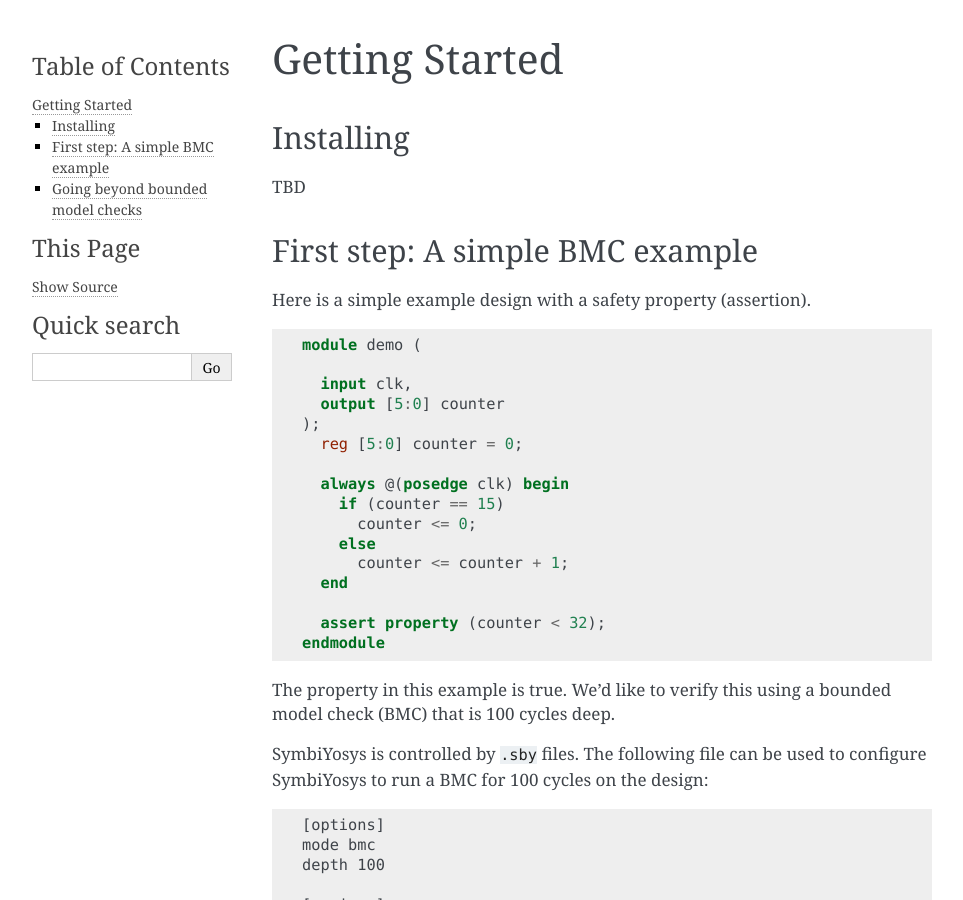
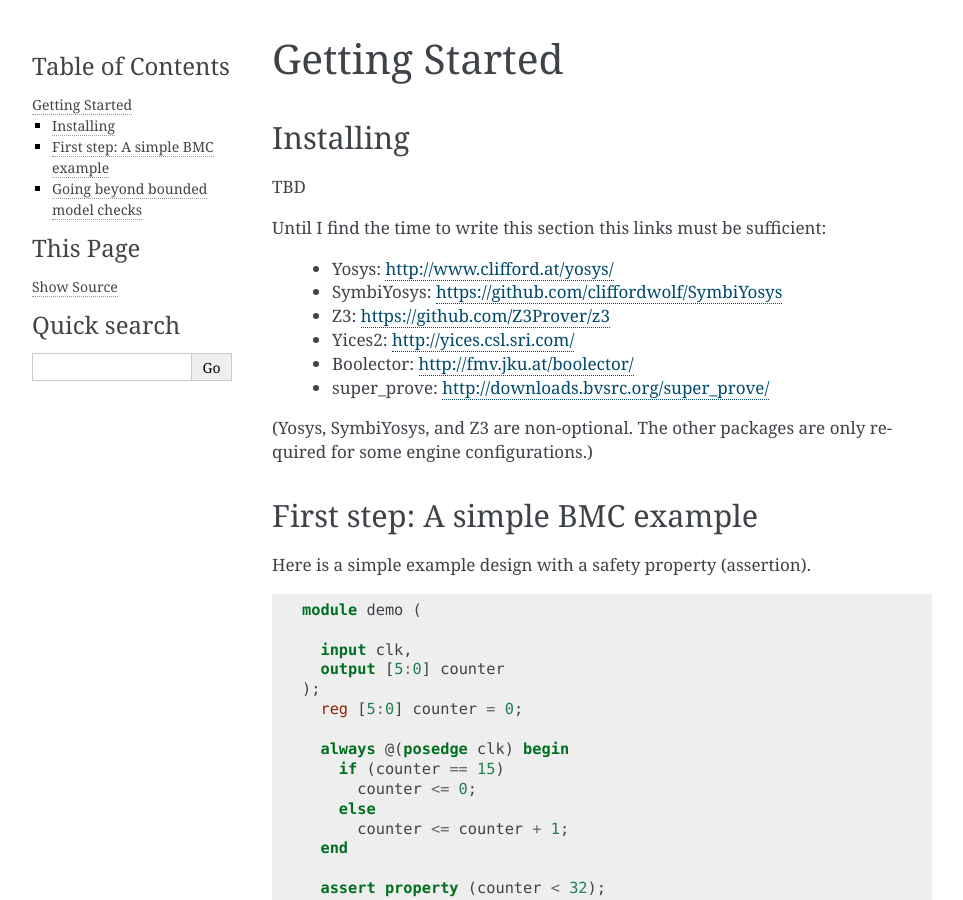
Before and after one commit to YosysHQ/sby, a Sphinx documentation site: the page built from docs/source/quickstart.rst, in a window 1280 px wide and 900 px high. Shown: the whole window, without its empty margins (148-1111 px from the left). Built offline with Sphinx 7.4.7, drawn with Linux system fonts in a browser that asks for light colours; some of the changed text lies outside the part shown.

Commit message:
Improve docs

```diff
--- a/docs/source/quickstart.rst
+++ b/docs/source/quickstart.rst
@@ -6,6 +6,18 @@ Installing
 ----------
 
 TBD
+
+Until I find the time to write this section this links must be sufficient:
+
+  * Yosys: http://www.clifford.at/yosys/
+  * SymbiYosys: https://github.com/cliffordwolf/SymbiYosys
+  * Z3: https://github.com/Z3Prover/z3
+  * Yices2: http://yices.csl.sri.com/
+  * Boolector: http://fmv.jku.at/boolector/
+  * super_prove: http://downloads.bvsrc.org/super_prove/
+
+(Yosys, SymbiYosys, and Z3 are non-optional. The other packages are only
+required for some engine configurations.)
 
 First step: A simple BMC example
 --------------------------------
```
Also changed, not shown: other parts of docs/source/quickstart.rst (+1 -1 lines).
